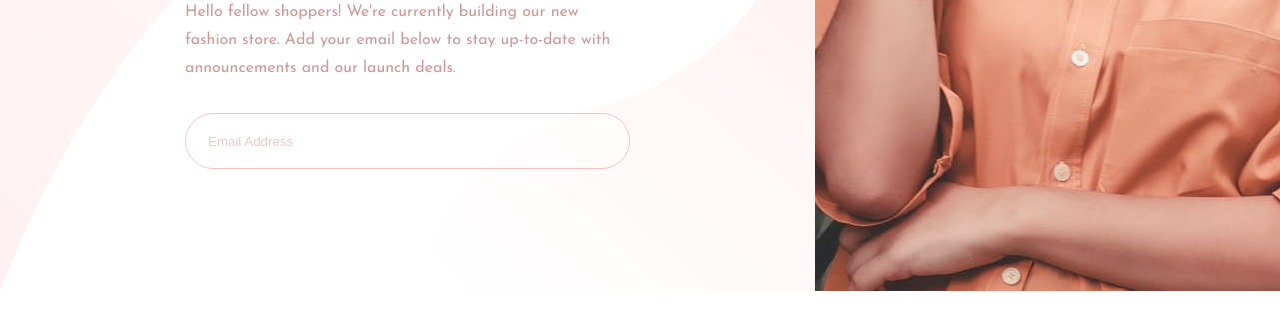
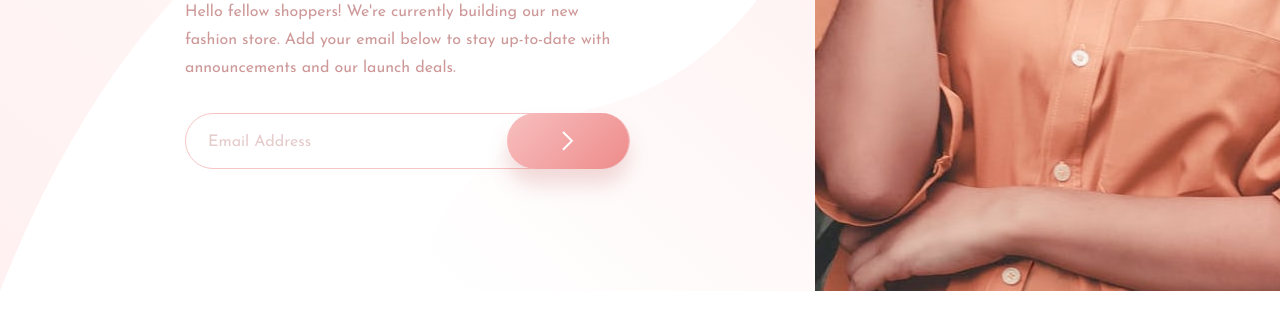
Before and after one commit to cehicm/coming-soon-section, a website: page index.html in a window 1280 px wide. Shown: the part 509-838 px from the top of the page. Drawn offline with Linux system fonts and the light colour scheme.

Commit message:
Add Input field styles for larger screens

```diff
--- a/index.html
+++ b/index.html
@@ -24,13 +24,16 @@
 							store. Add your email below to stay up-to-date with announcements
 							and our launch deals.
 						</p>
+						<div class="input-field">
 							<input
-							class="email-input"
+								class="input-email"
 								type="email"
 								name="email"
 								id=""
 								placeholder="Email Address"
 							/>
+							<button class="input-btn"></button>
+						</div>
 					</div>
 				</div>
 				<div class="content-img">
--- a/src/sass/components/_coming-soon.scss
+++ b/src/sass/components/_coming-soon.scss
@@ -27,8 +27,26 @@ body {
 		justify-content: center;
 		margin: 185px;
 	}
+	.input-field {
+		position: relative;
 
-	.email-input {
+		.input {
+			&-btn {
+				position: absolute;
+				width: 122px;
+				height: 56px;
+				border-radius: 28px;
+				left: 322px;
+				top: 15px;
+				background: colors.$dark-pink-gradient;
+				box-shadow: 0px 15px 20px colors.$brown-button-shadow;
+				border: none;
+
+				&::before {
+					content: url("/src/images/icon-arrow.svg");
+				}
+			}
+			&-email {
 				height: 56px;
 				width: 445px;
 				margin-top: 15px;
@@ -41,3 +59,5 @@ body {
 				}
 			}
 		}
+	}
+}
--- a/src/sass/layout/_typography.scss
+++ b/src/sass/layout/_typography.scss
@@ -29,8 +29,10 @@ body {
 	color: colors.$brown-pink;
 }
 
-.email-input {
+.input-email {
 	&::placeholder {
+		font-family: "Josefin Sans";
+		font-size: 16px;
 		color: colors.$brown-pink;
 	}
 }
--- a/src/sass/variables/_colors.scss
+++ b/src/sass/variables/_colors.scss
@@ -10,3 +10,4 @@ $light-pink-gradient: linear-gradient(
 	$white 96.36%
 );
 $dark-pink-gradient: linear-gradient(135deg, $light-pink 0%, $coral-pink 100%);
+$brown-button-shadow: #c66e6e3f;
```
Also changed, not shown: dist/css/styles.css, dist/css/styles.min.css. Lines whose indentation alone changed are shown as unchanged.
